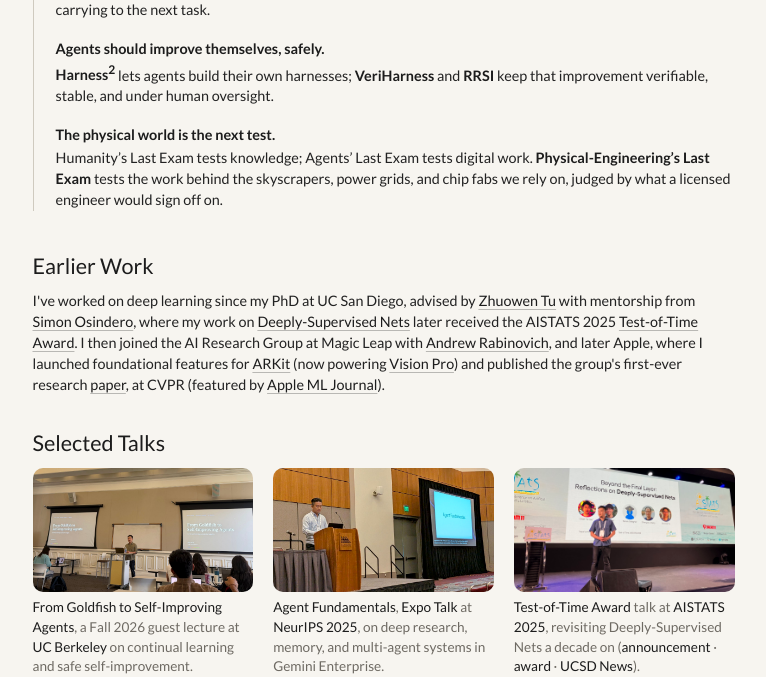
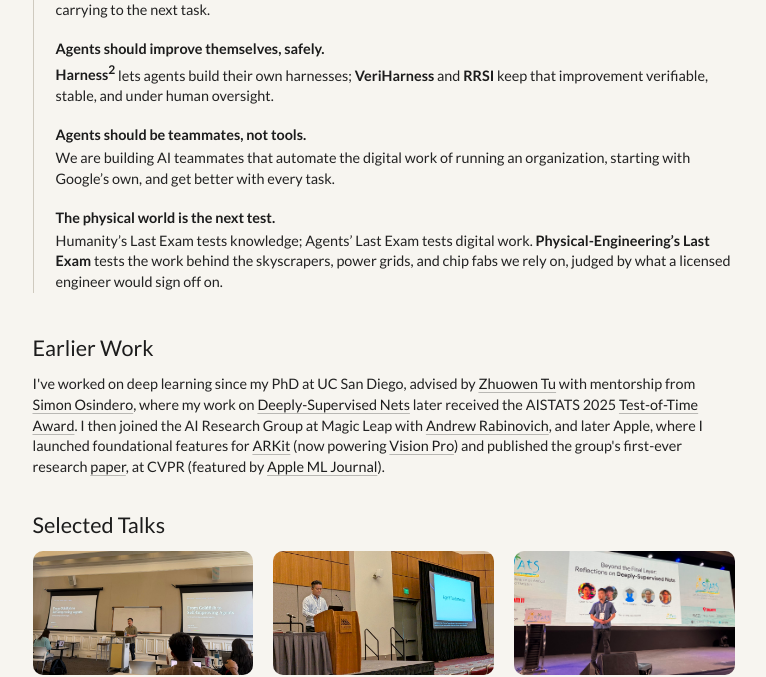
Before and after one commit to chl260/chl260.github.io, a plain HTML site: page index.html in a window 1280 px wide. Shown: the part 905-1582 px from the top of the page, without its empty margins (249-1015 px from the left). Drawn offline with nearby package versions, Linux system fonts and the light colour scheme.

Commit message:
Add files via upload

```diff
--- a/index.html
+++ b/index.html
@@ -449,6 +449,10 @@ body { background: var(--bg); }
 						<b><a href="https://harness2.github.io/">Harness<sup>2</sup></a></b> lets agents build their own harnesses; <b><a href="https://veriharness.com/">VeriHarness</a></b> and <b><a href="https://regularized-rsi.com/">RRSI</a></b> keep that improvement verifiable, stable, and under human oversight.
 					</li>
 					<li>
+						<span class="q">Agents should be teammates, not tools.</span>
+						We are building AI teammates that automate the digital work of running an organization, starting with Google&rsquo;s own, and get better with every task.
+					</li>
+					<li>
 						<span class="q">The physical world is the next test.</span>
 						Humanity&rsquo;s Last Exam tests knowledge; Agents&rsquo; Last Exam tests digital work. <b><a href="https://ple-bench.com/">Physical-Engineering&rsquo;s Last Exam</a></b> tests the work behind the skyscrapers, power grids, and chip fabs we rely on, judged by what a licensed engineer would sign off on.
 					</li>
```
